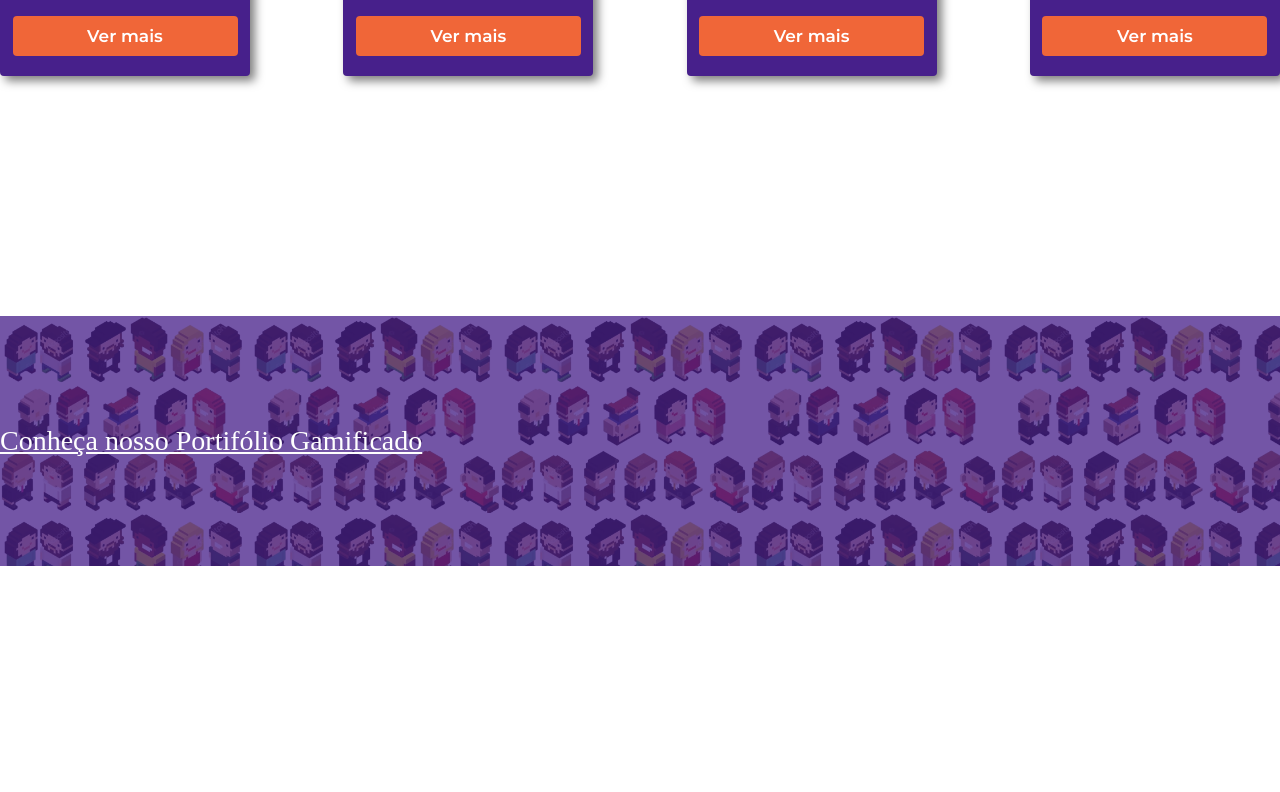
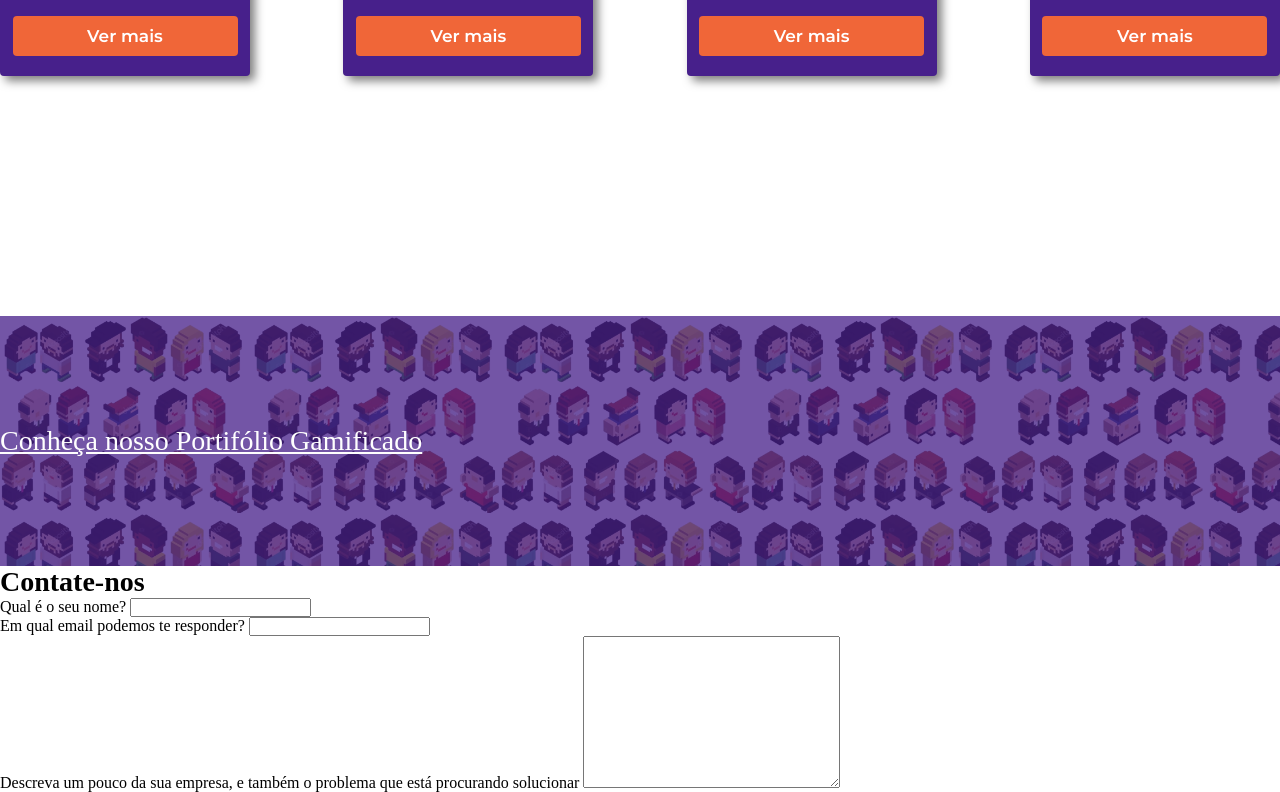
Before and after one commit to Danielpasseti/Gamificaai, a plain HTML site: page index.html in a window 1280 px wide. Shown: the part 2026-2818 px from the top of the page. Before the commit the page ends 2592 px from the top, so only its background shows below. Drawn offline with Linux system fonts and the light colour scheme; a web font is replaced by a local one.

Commit message:
feaat: Seção de contato criada

```diff
--- a/index.html
+++ b/index.html
@@ -83,3 +83,23 @@
         </div>
       </div>
     </section>
+    <section id="contato">
+      <h2>Contate-nos</h2>
+      <form >
+        <div class="campo">
+          <label for="">Qual é o seu nome?</label>
+          <input type="text">
+        </div>
+        <div class="campo">
+          <label for="">Em qual email podemos te responder?</label>
+          <input type="email">
+        </div>
+        <div class="campo-descricao">
+        <label for="">Descreva um pouco da sua empresa, e também o problema que está procurando solucionar</label>
+        <textarea id="" cols="30" rows="10"></textarea>
+        </div>
+      </form>
+
+
+
+    </section>
```
